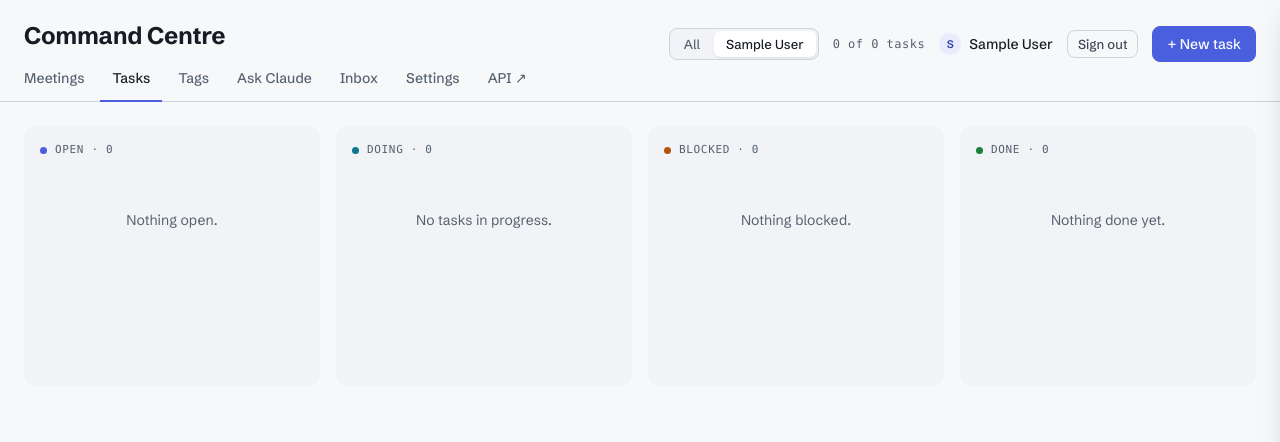
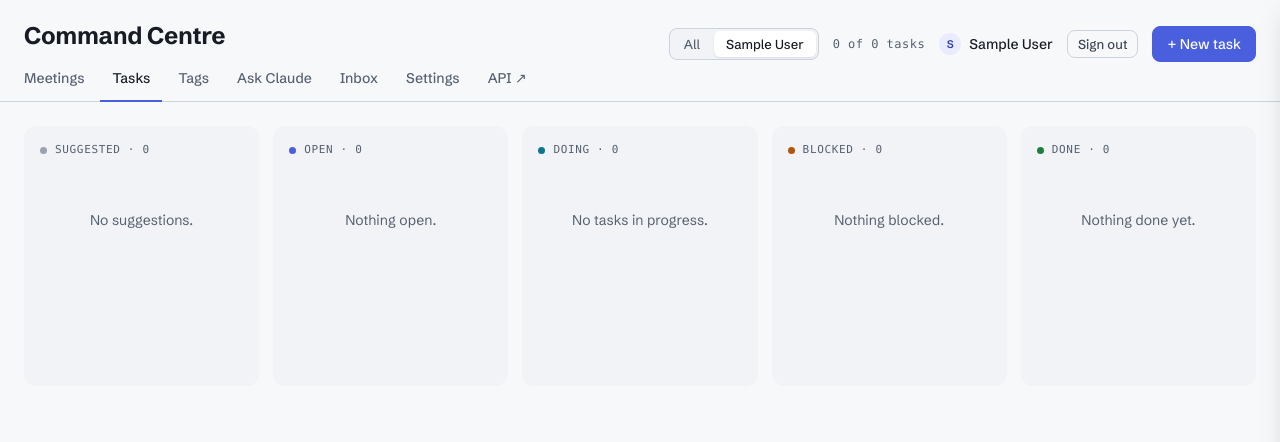
Before and after one commit to stevemansfieldux/email-migration-command-center, a FastAPI app: page / in a window 1280 px wide. Shown: the top 442 px of the page. Run offline with FastAPI, Linux system fonts and the light colour scheme; the visitor is signed in with stand-in values (Sample User, id 1); tables that the repository leaves empty hold one stand-in row (values such as "Sample post"); some web fonts are replaced.

Commit message:
Suggested column replaces the suggestions strip; owner filter applies to it
All open suggestions (minus your 'Not mine' hides) sit in a first column, filtered by
suggested owner alongside real tasks. Accept / Not mine / Dismiss inline; not draggable.

Co-Authored-By: Claude Opus 5 <noreply@anthropic.com>

```diff
--- a/app/main.py
+++ b/app/main.py
@@ -271,8 +271,10 @@ def board(request: Request, tag: Optional[str] = None, task: Optional[int] = Non
             ids = {r.task_id for r in s.exec(select(db.Tag).where(db.Tag.tag == tag)).all()}
             tasks = [t for t in tasks if t.id in ids]
         hidden = {r.task_id for r in s.exec(select(db.SuggestionHide).where(db.SuggestionHide.user_id == user.id)).all()}
+        # Every open suggestion, minus the ones this user marked "Not mine". The board's owner
+        # filter narrows them to a person; the Suggested column is where they wait.
         sugg = [t for t in s.exec(select(db.Task).where(db.Task.status == "suggested", db.Task.archived_at.is_(None)).order_by(db.Task.created_at.desc())).all()
-                if t.id not in hidden and t.suggested_owner in (user.name, "unassigned", "")]
+                if t.id not in hidden]
         ids = [t.id for t in tasks] + [t.id for t in sugg]
         tags, ms, cm = tag_map(s, ids), milestone_map(s, ids), comment_map(s, ids)
         dup_titles = {t.dup_of: s.get(db.Task, t.dup_of).title for t in sugg if t.dup_of and s.get(db.Task, t.dup_of)}
--- a/app/templates/board.html
+++ b/app/templates/board.html
@@ -6,21 +6,20 @@
 {% block headaction %}<button class="btn" type="button" onclick="document.getElementById('new-task').showModal()">+ New task</button>{% endblock %}
 {% block main %}
 <style>
-  .sugg{margin-bottom:24px;display:flex;flex-direction:column;gap:8px}
-  .sugg .row{background:var(--surface-raised);border:1px dashed var(--border-strong);border-radius:var(--radius-md);padding:12px 14px;display:grid;grid-template-columns:1fr auto;gap:8px 14px;align-items:start}
-  .sugg .t{font-size:14px;font-weight:600}
-  .sugg .q{font-size:13px;color:var(--text-muted);font-style:italic;border-left:2px solid var(--border-subtle);padding-left:8px;margin-top:4px}
-  .sugg .m{font:12px/16px var(--font-mono);color:var(--text-muted);margin-top:6px;display:flex;gap:10px;flex-wrap:wrap}
-  .sugg .dup{color:var(--warning)}
-  .sugg .acts{display:flex;gap:6px;align-items:center;flex-wrap:wrap;justify-content:flex-end}
-  .sugg .acts form{display:inline-flex;gap:6px;align-items:center}
-  .sugg select{width:auto;font:12px var(--font-mono);padding:3px 6px;height:28px}
+  .task.sg{border:1px dashed var(--border-strong);box-shadow:none;background:color-mix(in srgb,var(--surface-raised) 70%,transparent)}
+  .task.sg:hover{box-shadow:var(--shadow-raised);transform:none}
+  .q{font-size:13px;line-height:19px;color:var(--text-muted);font-style:italic;border-left:2px solid var(--border-subtle);padding-left:9px;display:-webkit-box;-webkit-line-clamp:3;-webkit-box-orient:vertical;overflow:hidden}
+  .dup{font-size:12px;color:var(--warning)}
+  .sg-acts{display:flex;gap:6px;flex-wrap:wrap;align-items:center;border-top:1px solid var(--border-subtle);padding-top:10px}
+  .sg-acts form{display:inline-flex;gap:6px;align-items:center}
+  .sg-acts select{width:auto;height:28px;padding:0 6px;font:12px var(--font-mono)}
+  .sg-acts .btn.sm.link{border:0;background:transparent;color:var(--text-muted);padding:0 6px} .sg-acts .btn.sm.link:hover{color:var(--text-primary)}
   .seg{display:inline-flex;background:var(--surface-sunken);border:1px solid var(--border-subtle);border-radius:var(--radius-md);padding:2px;gap:2px}
   .seg button{height:26px;padding:0 12px;border:0;border-radius:6px;background:transparent;color:var(--text-muted);font:500 13px/26px var(--font-ui);cursor:pointer;transition:background .12s var(--ease),color .12s var(--ease)}
   .seg button:hover{color:var(--text-primary)}
   .seg button.on{background:var(--surface-raised);color:var(--text-primary);box-shadow:var(--shadow-raised)}
   .task[hidden]{display:none}
-  .cols{display:grid;grid-template-columns:repeat(auto-fit,minmax(260px,1fr));gap:16px}
+  .cols{display:grid;grid-template-columns:repeat(auto-fit,minmax(230px,1fr));gap:14px}
   .col{display:flex;flex-direction:column;gap:12px;min-width:0;min-height:260px;background:var(--surface-sunken);border-radius:var(--radius-lg);padding:14px;transition:background .12s var(--ease)}
   .col.over{background:var(--accent-subtle)}
   .colhead{display:flex;align-items:center;gap:8px;padding:2px 2px 4px}
@@ -44,35 +43,32 @@
   @media (prefers-reduced-motion:reduce){.col,.task{transition:none}}
 </style>
 
-{% if suggestions %}
-<p class="sec">Suggested for you · {{ suggestions|length }}</p>
-<div class="sugg">
-  {% for t in suggestions %}
-  <div class="row">
-    <div>
-      <div class="t"><a href="/tasks/{{ t.id }}" style="color:inherit;text-decoration:none">{{ t.title }}</a></div>
+<div class="cols">
+  <div class="col" data-status="suggested">
+    <div class="colhead"><span class="dot" style="background:var(--n8)"></span><span class="colname">suggested · <span class="n">{{ suggestions|length }}</span></span></div>
+    {% for t in suggestions %}
+    <div class="task sg" data-id="{{ t.id }}" data-owner="{{ t.suggested_owner }}">
+      <div class="title"><a href="/tasks/{{ t.id }}">{{ t.title }}</a></div>
       {% set parts = t.detail.split('\n\n> ') %}
       {% if parts|length > 1 %}<div class="q">{{ parts[1] }}</div>{% endif %}
-      <div class="m">
-        <span>for {{ t.suggested_owner }}</span><span>{{ t.priority }}</span>{% if t.due %}<span>due {{ t.due }}</span>{% endif %}
-        <span>{{ t.source_ref }}</span>
-        {% if t.dup_of %}<span class="dup">⚠ may duplicate #{{ t.dup_of }} {{ dup_titles.get(t.dup_of, '') }}</span>{% endif %}
+      {% if t.dup_of %}<div class="dup">⚠ may duplicate #{{ t.dup_of }} {{ dup_titles.get(t.dup_of, '') }}</div>{% endif %}
+      <div class="meta" style="border-top:0;padding-top:0;margin-top:0">
+        <span class="own"><span class="avatar">{{ (t.suggested_owner or 'unassigned')[0]|upper }}</span>for {{ t.suggested_owner or 'unassigned' }}</span>
+        {% if t.priority == 'high' %}<span class="hi">High</span>{% endif %}
+        {% if t.due %}<span class="due">Due<small>{{ t.due|nice_date }}</small></span>{% endif %}
+      </div>
+      <div class="sg-acts">
+        <form method="post" action="/suggestions/{{ t.id }}/accept">
+          <select name="owner" aria-label="owner"><option value="">{{ t.suggested_owner or 'unassigned' }}</option>{% for o in ['Steve','Matt','unassigned'] %}{% if o != t.suggested_owner %}<option value="{{ o }}">{{ o }}</option>{% endif %}{% endfor %}</select>
+          <button class="btn sm" type="submit">Accept</button>
+        </form>
+        <form method="post" action="/suggestions/{{ t.id }}/hide"><button class="btn sm link" type="submit" title="Hide for me; the other person still sees it">Not mine</button></form>
+        <form method="post" action="/suggestions/{{ t.id }}/dismiss"><button class="btn sm link" type="submit">Dismiss</button></form>
       </div>
     </div>
-    <div class="acts">
-      <form method="post" action="/suggestions/{{ t.id }}/accept">
-        <select name="owner" aria-label="owner"><option value="">{{ t.suggested_owner if t.suggested_owner != 'unassigned' else 'unassigned' }}</option>{% for o in ['Steve','Matt','unassigned'] %}{% if o != t.suggested_owner %}<option value="{{ o }}">{{ o }}</option>{% endif %}{% endfor %}</select>
-        <button class="btn" type="submit">Accept</button>
-      </form>
-      <form method="post" action="/suggestions/{{ t.id }}/hide"><button class="btn quiet" type="submit" title="Hide for me; the other person still sees it">Not mine</button></form>
-      <form method="post" action="/suggestions/{{ t.id }}/dismiss"><button class="btn quiet" type="submit" style="color:var(--dim)">Dismiss</button></form>
-    </div>
+    {% endfor %}
+    <div class="empty" {% if suggestions %}hidden{% endif %}>No suggestions.</div>
   </div>
-  {% endfor %}
-</div>
-{% endif %}
-
-<div class="cols">
   {% for st in statuses %}
   <div class="col" data-status="{{ st }}">
     <div class="colhead"><span class="dot" style="background:var(--{{ st }})"></span><span class="colname">{{ st }} · <span class="n">{{ columns[st]|length }}</span></span></div>
@@ -101,7 +97,7 @@ window.recount = () => document.querySelectorAll('.col').forEach(c => { const n
 window.applyOwnerFilter = (who) => {
   document.querySelectorAll('.task').forEach(el => { el.hidden = !!who && el.dataset.owner !== who; });
   document.querySelectorAll('#owner-seg button').forEach(b => b.classList.toggle('on', b.dataset.owner === who));
-  const shown = document.querySelectorAll('.task:not([hidden])').length, total = document.querySelectorAll('.task').length;
+  const shown = document.querySelectorAll('.task:not(.sg):not([hidden])').length, total = document.querySelectorAll('.task:not(.sg)').length;
   const c = document.querySelector('.count'); if (c) c.firstChild.textContent = (who ? `${shown} of ${total}` : total) + (total === 1 ? ' task' : ' tasks');
   recount();
 };
@@ -118,11 +114,11 @@ window.applyOwnerFilter = (who) => {
 })();
 (() => {
   let dragged = null;
-  document.querySelectorAll('.task').forEach(el => {
+  document.querySelectorAll('.task:not(.sg)').forEach(el => {
     el.addEventListener('dragstart', e => { dragged = el; el.classList.add('dragging'); e.dataTransfer.effectAllowed = 'move'; });
     el.addEventListener('dragend', () => { el.classList.remove('dragging'); dragged = null; document.querySelectorAll('.col.over').forEach(c => c.classList.remove('over')); });
   });
-  document.querySelectorAll('.col').forEach(col => {
+  document.querySelectorAll('.col:not([data-status="suggested"])').forEach(col => {
     col.addEventListener('dragover', e => { if (!dragged) return; e.preventDefault(); e.dataTransfer.dropEffect = 'move'; col.classList.add('over'); });
     col.addEventListener('dragleave', e => { if (!col.contains(e.relatedTarget)) col.classList.remove('over'); });
     col.addEventListener('drop', async e => {
```
